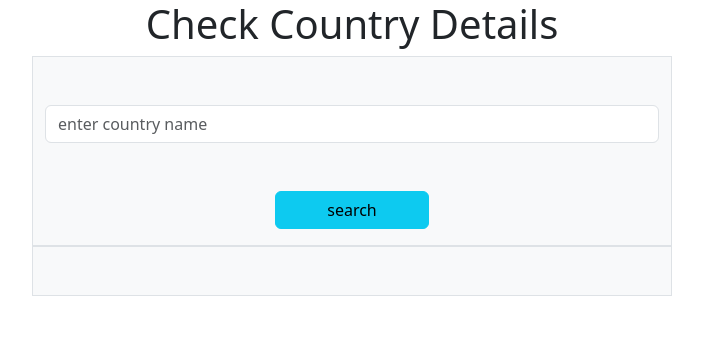
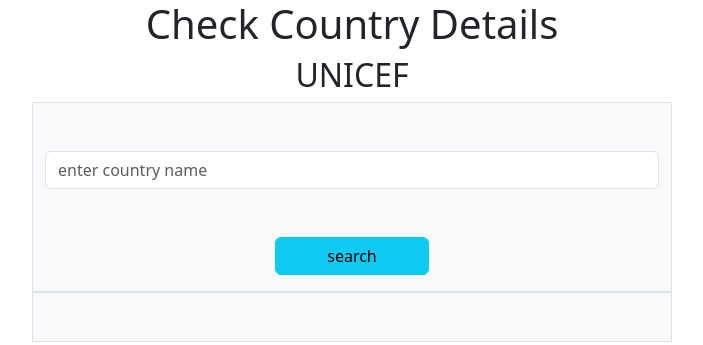
Before and after one commit to Amallvp/Country-details-, a plain HTML site: page index.html in a window 1280 px wide. Shown: the whole page, without its empty margins (288-991 px from the left). Drawn offline with nearby package versions, Linux system fonts and the light colour scheme.

Commit message:
Modified

```diff
--- a/index.html
+++ b/index.html
@@ -9,6 +9,7 @@
 </head>
 <body class="text text-center">
  <h1>Check Country Details</h1>
+ <h2>UNICEF</h2>
  <form action=" " class="w-50 container bg-light border">
  <input id="cname" class="form-control mt-5" type="text" placeholder="enter country name">
  <button onclick="searchData()"   type="button" class="btn btn-info mt-5 w-25 mb-3">search</button>
```
Also changed, not shown: country.txt (added).
